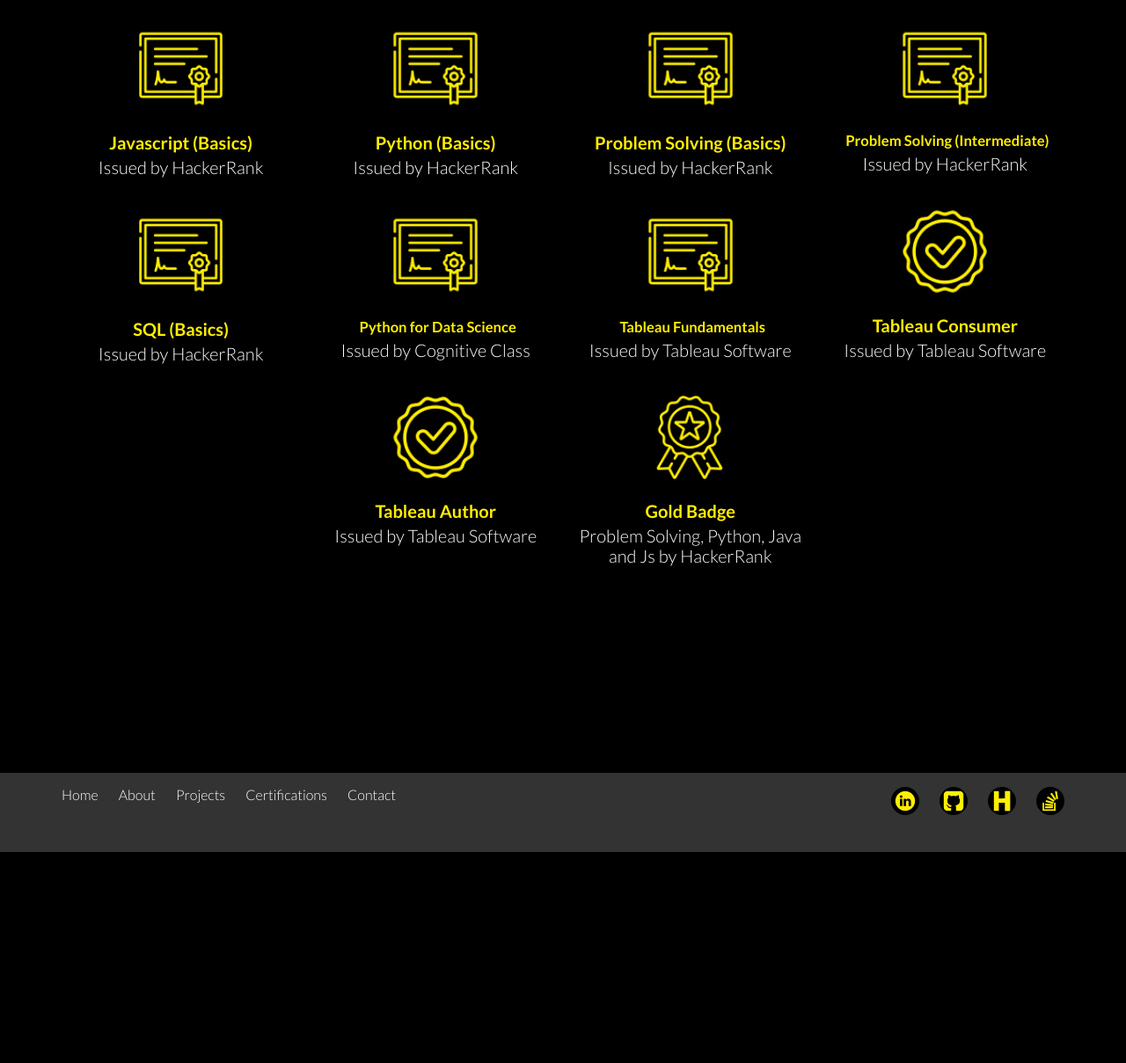
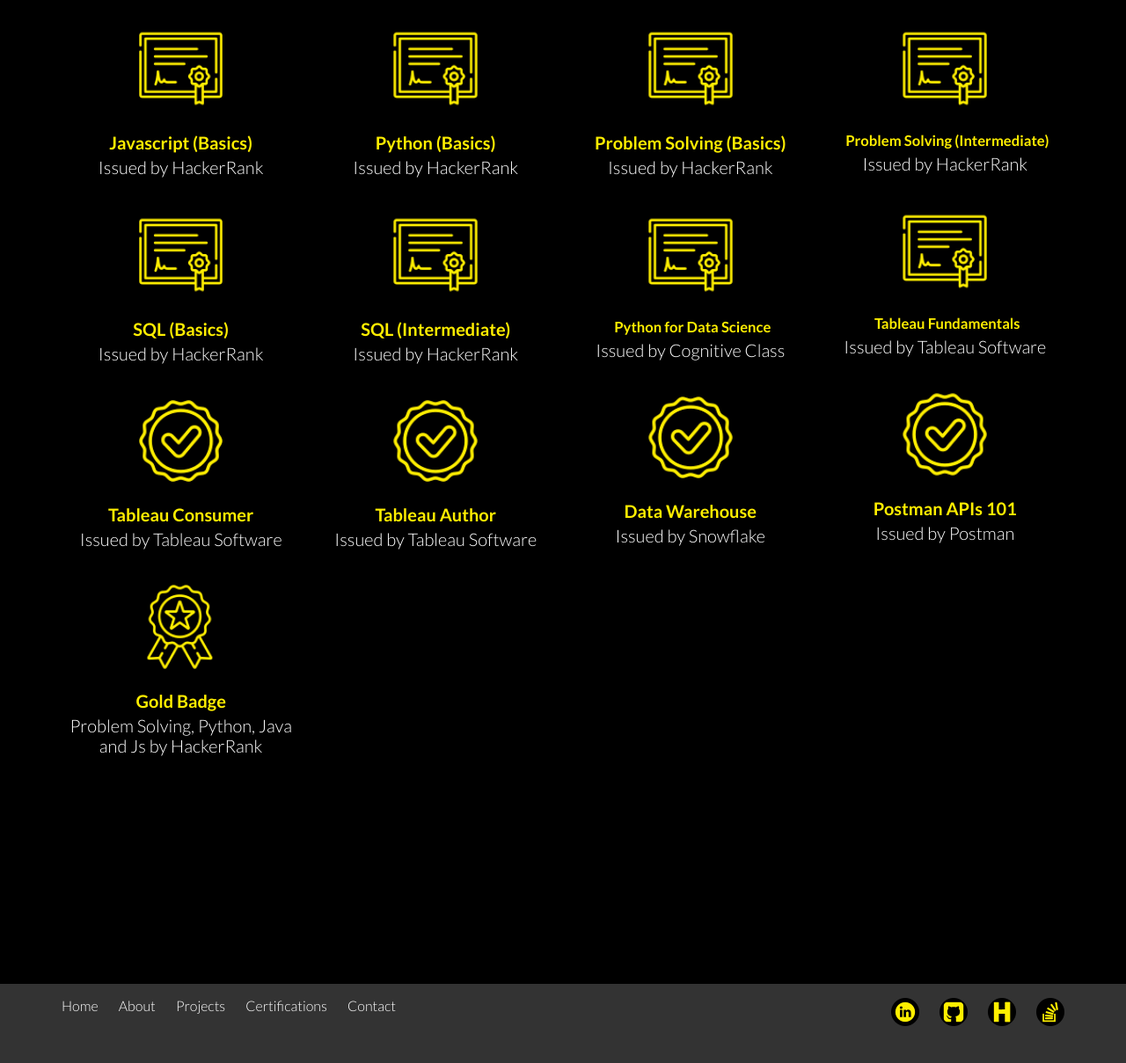
Before and after one commit to ashish-mj/Ashish-M-J, a Flask app: page /certifications in a window 1280 px wide. Shown: the part 121-1330 px from the top of the page at 88% size. Before the commit the page ends 1090 px from the top, so only its background shows below. Run offline with Flask 2, Linux system fonts and the light colour scheme.

Commit message:
Update 2.1

```diff
--- a/static/css/about.css
+++ b/static/css/about.css
@@ -15,10 +15,12 @@ h3{
     margin-left: 5%;
     border: 1px solid #FFEE00;
     padding-top: 5px;
+    padding-right: 5px;
     height: 65vh;
 }
 .plan-box div{
     padding: 15px;
+
 }
 .plan-box .border{
     border-bottom: 1px solid #FFEE00;
@@ -29,7 +31,7 @@ h3{
 
 .skills p{
     display: inline;
-    padding-left: 25px;
+    padding-left: 15px;
     padding-bottom: 10px;
     color:white;
 }
--- a/static/css/certifications.css
+++ b/static/css/certifications.css
@@ -1,5 +1,5 @@
 section{
-    height: 110vh;
+    height: 140vh;
 }
 
 
--- a/templates/certifications.html
+++ b/templates/certifications.html
@@ -22,6 +22,17 @@
                 <p>Issued by HackerRank</p>
             </div>
 
+            <div class="row">
+                <a href="https://www.credly.com/badges/ac409c8f-13e8-4868-b3fd-c1531592620f?source=linked_in_profile"  target="_blank"><img src="../static/images/badge.png" alt="certificate logo" class="certificate"></a>
+                <h4>Tableau Consumer</h4>
+                <p>Issued by Tableau Software</p>
+            </div>
+
+            <div class="row">
+                <a href="https://www.hackerrank.com/im_ashmj"  target="_blank"><img src="../static/images/ribbon.png" alt="certificate logo" class="certificate"></a>
+                <h4>Gold Badge</h4>
+                <p>Problem Solving, Python, Java<br> and Js by HackerRank</p>
+            </div>
 
         </div>
 
@@ -33,9 +44,9 @@
             </div>
 
             <div class="row">
-                <a href="https://courses.cognitiveclass.ai/certificates/88a3f2ddf1724892bd9cc96cec125a9b"  target="_blank"><img src="../static/images/certificate.png" alt="certificate logo" class="certificate"></a>
-                <h5>Python for Data Science</h5>
-                <p>Issued by Cognitive Class</p>
+                <a href="https://www.hackerrank.com/certificates/126db9f569d1"  target="_blank"><img src="../static/images/certificate.png" alt="certificate logo" class="certificate"></a>
+                <h4>SQL (Intermediate)</h4>
+                <p>Issued by HackerRank</p>
             </div>
 
             <div class="row">
@@ -56,15 +67,15 @@
             </div>
 
             <div class="row">
-                <a href="https://verify.skilljar.com/c/69njxmwqs7mx"  target="_blank"><img src="../static/images/certificate.png" alt="certificate logo" class="certificate"></a>
-                <h5>Tableau Fundamentals</h5>
-                <p>Issued by Tableau Software</p>
+                <a href="https://courses.cognitiveclass.ai/certificates/88a3f2ddf1724892bd9cc96cec125a9b"  target="_blank"><img src="../static/images/certificate.png" alt="certificate logo" class="certificate"></a>
+                <h5>Python for Data Science</h5>
+                <p>Issued by Cognitive Class</p>
             </div>
 
             <div class="row">
-                <a href="https://www.hackerrank.com/im_ashmj"  target="_blank"><img src="../static/images/ribbon.png" alt="certificate logo" class="certificate"></a>
-                <h4>Gold Badge</h4>
-                <p>Problem Solving, Python, Java<br> and Js by HackerRank</p>
+                <a href="https://www.credly.com/badges/8c453c9f-c110-4104-b6dd-79fe0a0bf91b?source=linked_in_profile"  target="_blank"><img src="../static/images/badge.png" alt="certificate logo" class="certificate"></a>
+                <h4>Data Warehouse</h4>
+                <p>Issued by Snowflake</p>
             </div>
 
         </div>
@@ -77,10 +88,17 @@
             </div>
 
             <div class="row">
-                <a href="https://www.credly.com/badges/ac409c8f-13e8-4868-b3fd-c1531592620f?source=linked_in_profile"  target="_blank"><img src="../static/images/badge.png" alt="certificate logo" class="certificate"></a>
-                <h4>Tableau Consumer</h4>
+                <a href="https://verify.skilljar.com/c/69njxmwqs7mx"  target="_blank"><img src="../static/images/certificate.png" alt="certificate logo" class="certificate"></a>
+                <h5>Tableau Fundamentals</h5>
                 <p>Issued by Tableau Software</p>
             </div>
+
+            <div class="row">
+                <a href="https://api.badgr.io/public/assertions/PeuI3fu6S4moXcIXKWm75Q?identity__email=ashm.jagadeesh%40gmail.com"  target="_blank"><img src="../static/images/badge.png" alt="certificate logo" class="certificate"></a>
+                <h4>Postman APIs 101</h4>
+                <p>Issued by Postman</p>
+            </div>
+
 
         </div>
 
--- a/templates/home.html
+++ b/templates/home.html
@@ -10,8 +10,8 @@
         <img src="../static/images/prisma.jpg" alt="AMJ  image" class="photo">
     </div>
     <div class="col span-1-of-2"></div>
-    <h1 class="text-box">Hello, I'm <span class="rakuten">Ashish M J</span>.
-        <br>I'm a Technical Intern @ <span class="rakuten">Rakuten</span>.</h1>
+    <h1 class="text-box">Hello, I'm <span class="rakuten">Ashish M J</span>
+        <br>I'm a Technical Intern @ <span class="rakuten">Rakuten</span></h1>
     </div>
 </div>
 </div>
```
Also changed, not shown: templates/about.html (+16 -16 lines), templates/projects.html (+6 -2 lines), static/images/finder.png (added), static/images/snowflake.png (added), static/images/triquetra.png (added).
